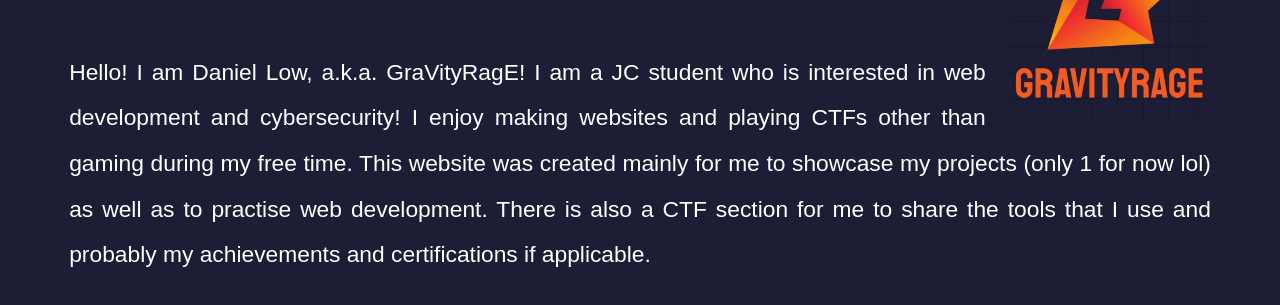
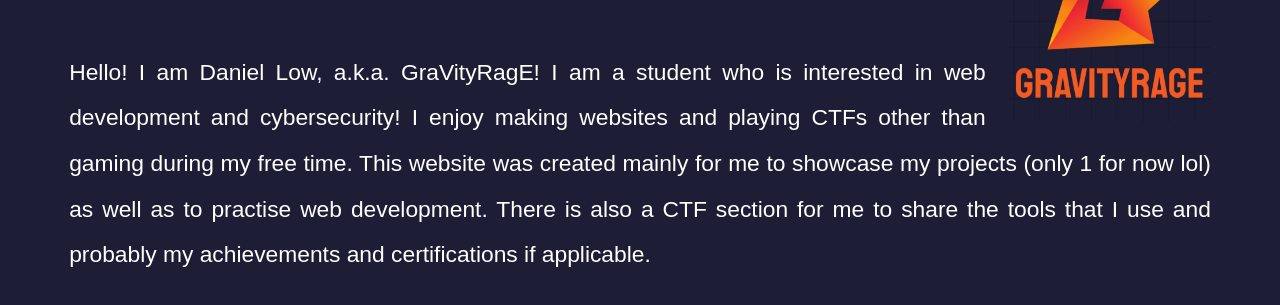
Before and after one commit to GraVityRagE/GraVityRagE.github.io, a plain HTML site: page about.html in a window 1280 px wide. Shown: the part 189-494 px from the top of the page. Drawn offline with Linux system fonts and the light colour scheme.

Commit message:
Minor text adjustments

```diff
--- a/about.html
+++ b/about.html
@@ -26,7 +26,7 @@
             <div class = "text">
                 <h1 style = "display:inline-block">About me</h1>
                 <img id = "logo" style = "display:inline-block" src = "static/assets/GraVityRagE.ico"></img>
-                <p style = "display:block">Hello! I am Daniel Low, a.k.a. GraVityRagE! I am a JC student who is interested in web development and cybersecurity! I enjoy making websites and playing CTFs other than gaming during my free time. This website was created mainly for me to showcase my projects (only 1 for now lol) as well as to practise web development. There is also a CTF section for me to share the tools that I use and probably my achievements and certifications if applicable.</p>
+                <p style = "display:block">Hello! I am Daniel Low, a.k.a. GraVityRagE! I am a student who is interested in web development and cybersecurity! I enjoy making websites and playing CTFs other than gaming during my free time. This website was created mainly for me to showcase my projects (only 1 for now lol) as well as to practise web development. There is also a CTF section for me to share the tools that I use and probably my achievements and certifications if applicable.</p>
             </div>
         </div>
     </body>
```
Also changed, not shown: ctf.html (+1 -1 lines).
